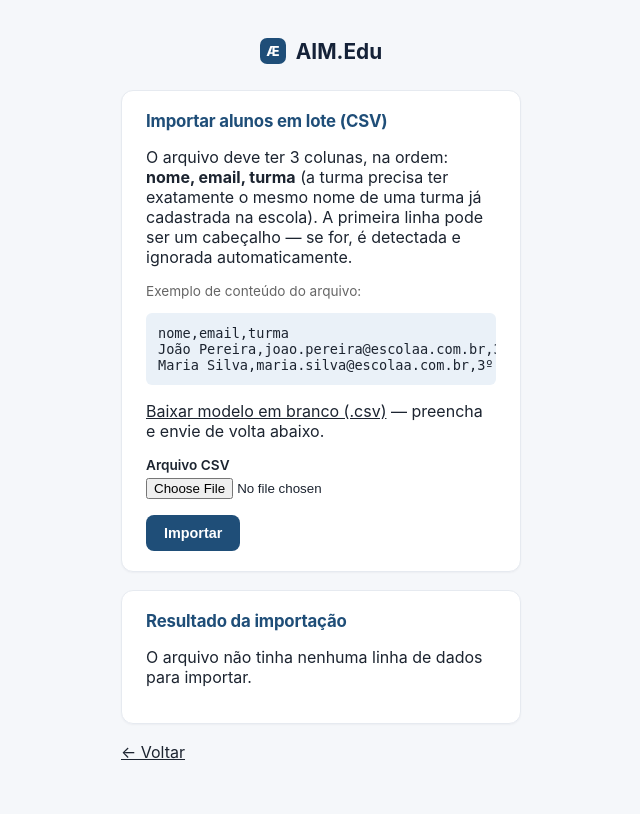
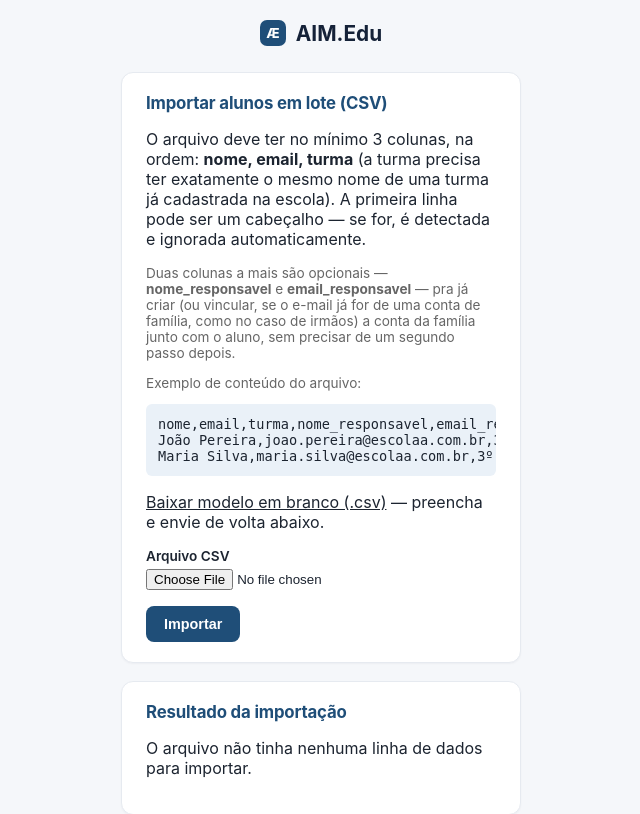
Before and after one commit to charlyjhone/aimedu-platform, a Flask app: template app/templates/gestao_usuarios_importar_alunos.html in a window 1280 px wide. Shown: the top 814 px of the page, without its empty margins (319-959 px from the left). Before the commit the page ends 760 px from the top, so only its background shows below. Run offline with Flask 3, Linux system fonts and the light colour scheme; the template is opened without the code that fills it, so the values that code supplies are empty; some libraries are stand-ins or nearby versions.

Commit message:
Update CSV import instructions for students

```diff
--- a/app/templates/gestao_usuarios_importar_alunos.html
+++ b/app/templates/gestao_usuarios_importar_alunos.html
@@ -3,11 +3,12 @@
 {% block conteudo %}
 <div class="card">
   <h2>Importar alunos em lote (CSV)</h2>
-  <p>O arquivo deve ter 3 colunas, na ordem: <strong>nome, email, turma</strong> (a turma precisa ter exatamente o mesmo nome de uma turma já cadastrada na escola). A primeira linha pode ser um cabeçalho — se for, é detectada e ignorada automaticamente.</p>
+  <p>O arquivo deve ter no mínimo 3 colunas, na ordem: <strong>nome, email, turma</strong> (a turma precisa ter exatamente o mesmo nome de uma turma já cadastrada na escola). A primeira linha pode ser um cabeçalho — se for, é detectada e ignorada automaticamente.</p>
+  <p style="color:#666; font-size:0.85rem;">Duas colunas a mais são opcionais — <strong>nome_responsavel</strong> e <strong>email_responsavel</strong> — pra já criar (ou vincular, se o e-mail já for de uma conta de família, como no caso de irmãos) a conta da família junto com o aluno, sem precisar de um segundo passo depois.</p>
   <p style="color:#666; font-size:0.85rem;">Exemplo de conteúdo do arquivo:</p>
-  <pre style="background:var(--azul-claro); padding:12px; border-radius:6px; font-size:0.85rem; overflow-x:auto;">nome,email,turma
-João Pereira,joao.pereira@escolaa.com.br,3º EM A
-Maria Silva,maria.silva@escolaa.com.br,3º EM A</pre>
+  <pre style="background:var(--azul-claro); padding:12px; border-radius:6px; font-size:0.85rem; overflow-x:auto;">nome,email,turma,nome_responsavel,email_responsavel
+João Pereira,joao.pereira@escolaa.com.br,3º EM A,Carlos Pereira,carlos.pereira@gmail.com
+Maria Silva,maria.silva@escolaa.com.br,3º EM A,,</pre>
   <p><a href="{{ url_for('gestao_usuarios.modelo_csv_alunos') }}">Baixar modelo em branco (.csv)</a> — preencha e envie de volta abaixo.</p>
 
   <form method="post" enctype="multipart/form-data" style="margin-top:16px;">
@@ -30,6 +31,7 @@ Maria Silva,maria.silva@escolaa.com.br,3º EM A</pre>
       <td>
         {% if r['status'] == 'criado' %}
         <span style="color:var(--verde);">Criado</span> — {{ r['email'] }} — senha temporária: <strong>{{ r['senha'] }}</strong>
+        {% if r.get('motivo') %}<br><span style="color:#b8860b;">{{ r['motivo'] }}</span>{% endif %}
         {% else %}
         <span style="color:var(--vermelho);">Erro</span> — {{ r['motivo'] }}
         {% endif %}
```
